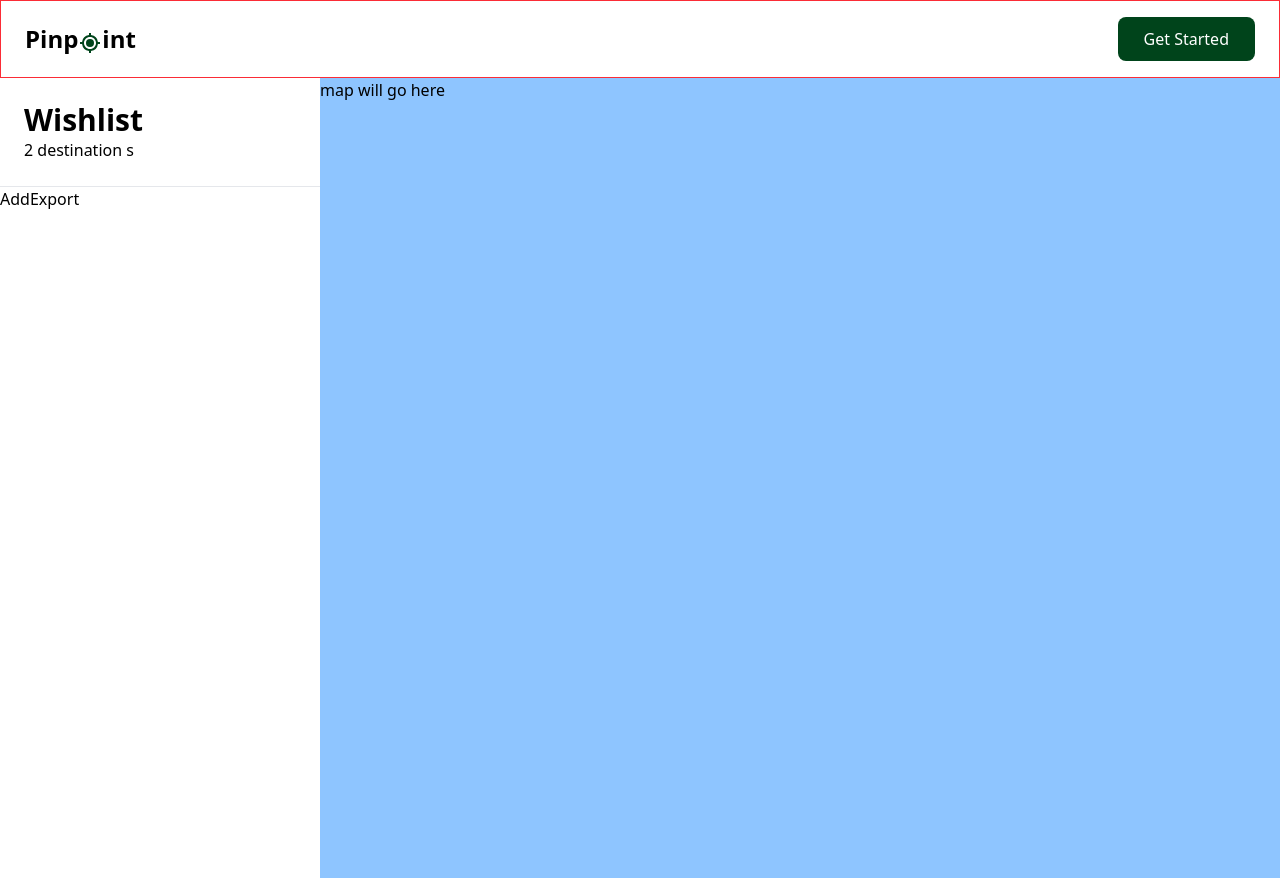
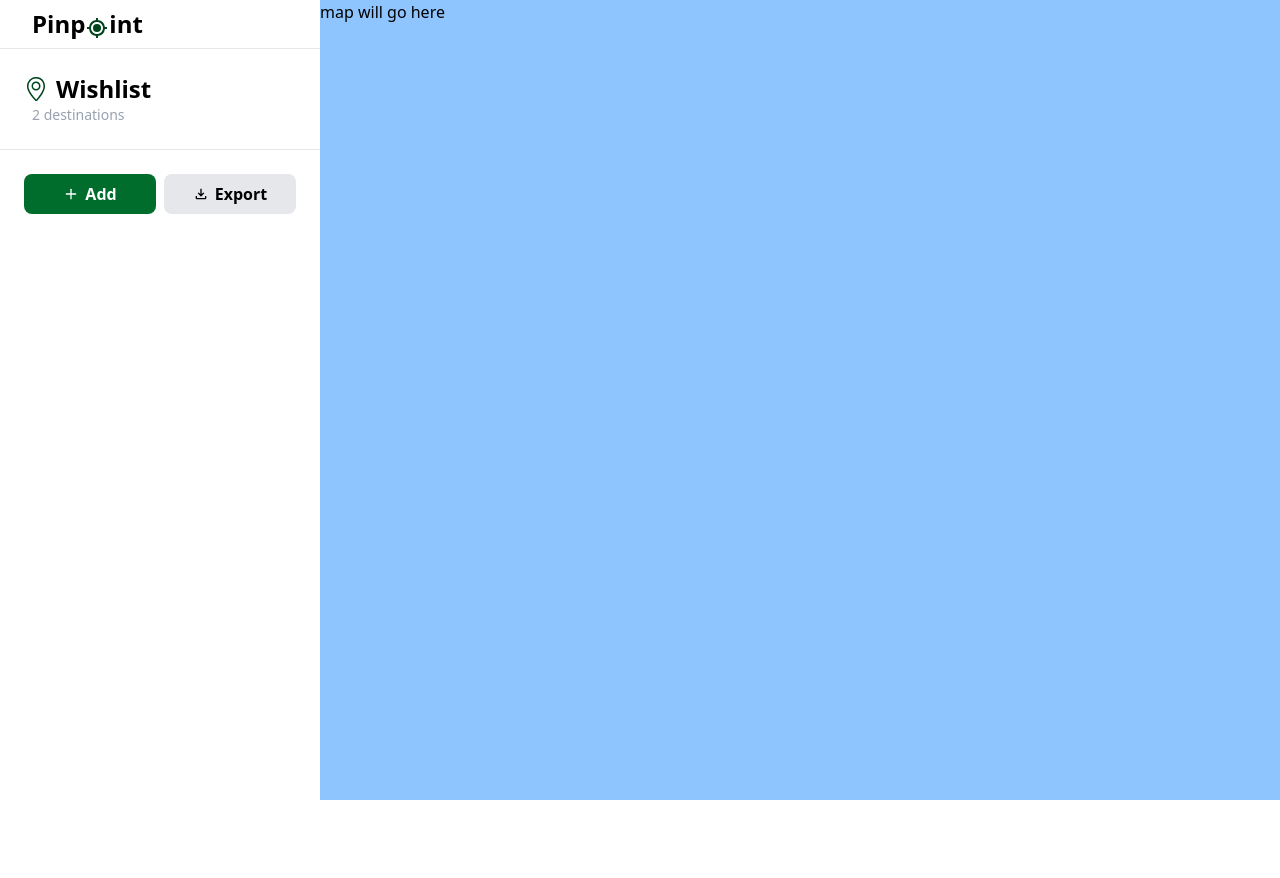
Before and after one commit to NellyFE/PinPoint, a React (Vite) app: page /app in a window 1280 px wide. After the commit the page ends 800 px from the top, so only its background shows below. Built offline with nearby package versions, Linux system fonts and the light colour scheme.

Commit message:
destinations modal

```diff
--- a/src/Pages/MapPage.jsx
+++ b/src/Pages/MapPage.jsx
@@ -26,7 +26,6 @@
 
   return (
     <section>
-      <Nav />
 
       {/* main app layout container  */}
       <div className="sidebar-layout flex h-screen bg-[#f9fafb]">
--- a/src/components/navbar.jsx
+++ b/src/components/navbar.jsx
@@ -5,7 +5,7 @@
   const navigate = useNavigate()
   return (
     <nav className=" w-full flex ">
-      <div className="max-w-7xl w-full justify-between mx-auto flex px-6 py-4 border border-red-500 shadow-lg shadow-black ">
+      <div className="max-w-7xl w-full justify-between mx-auto flex px-6 py-4 border-b border-black/10 shadow-lg shadow-black ">
 
         {/* logo  */}
         <div className="flex">
--- a/src/components/sidebar.jsx
+++ b/src/components/sidebar.jsx
@@ -1,3 +1,9 @@
+import { BiCurrentLocation } from "react-icons/bi";
+import { SlLocationPin } from "react-icons/sl";
+import { FiPlus } from "react-icons/fi";
+import { MdOutlineFileDownload } from "react-icons/md";
+
+
 export default function Sidebar({destinations, setDestinations}) {
 
     const handleAdd = () =>{
@@ -11,22 +17,54 @@
     return(
         <div className="sidebar">
 
+             {/* logo  */}
+                    <div className="flex border-b border-[#e5e7eb] px-8 py-2">
+                      <span className="flex items-center text-2xl font-bold">
+                        Pinp
+                        <BiCurrentLocation className="mt-2 text-[#00441b]" />
+                        int
+                      </span>
+                    </div>
+
             {/* Header */}
-            <div className="p-[1.5rem] border-b border-[#e5e7eb]">
-                <h1 className="font-bold text-3xl">Wishlist</h1>
-                <p>
-                    {destinations.length} destination {destinations.length !== 1 ? 's' : ""}
+            <div className="p-6 border-b border-[#e5e7eb]">
+                <h1 className="font-bold text-2xl items-center flex gap-2"><SlLocationPin className="text-[#00441b]" /> Wishlist</h1>
+                <p className="flex text-sm text-gray-400 ml-2">
+                    {destinations.length} destination{destinations.length !== 1 ? 's' : ""}
                     </p>
             </div>
 
             {/* Button */}
-            <div>
-                <button onClick={handleAdd}>Add</button>
+            <div className="p-6 flex gap-[0.5rem]">
+                <button onClick={handleAdd}
+            className="flex flex-1 py-2 gap-1.5 font-semibold text-white items-center justify-center rounded-lg bg-[#006d2c] ">
+                    <FiPlus/> Add</button>
 
-                <button onClick={handleExport}>Export</button>
+
+                <button onClick={handleExport}
+                className="flex flex-1 py-2 gap-1.5 font-semibold items-center justify-center rounded-lg bg-[#e5e7eb]"
+                ><MdOutlineFileDownload/> Export</button>
             </div>
 
             {/* Destinations List */}
+            <div>
+
+               <div>
+                {destinations.length === 0 ? (
+                    <div>
+                        <p>no destination</p>
+                        <p>add destions</p>
+                         </div>
+                ) : (
+                    <div></div>
+                )
+            }
+               </div>
+
+
+
+
+            </div>
 
         </div>
     )
```
